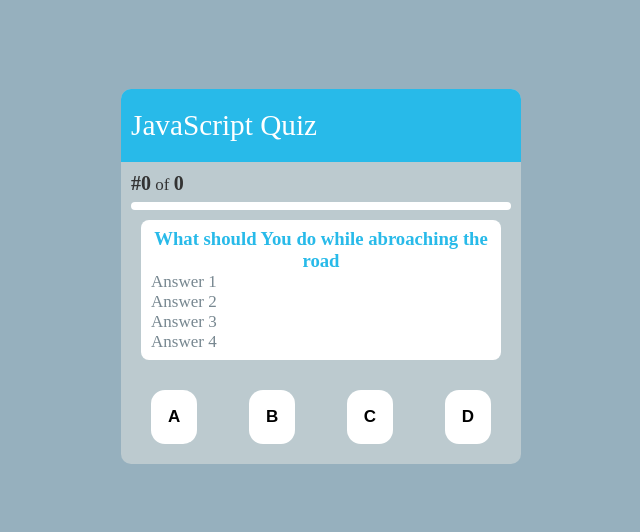
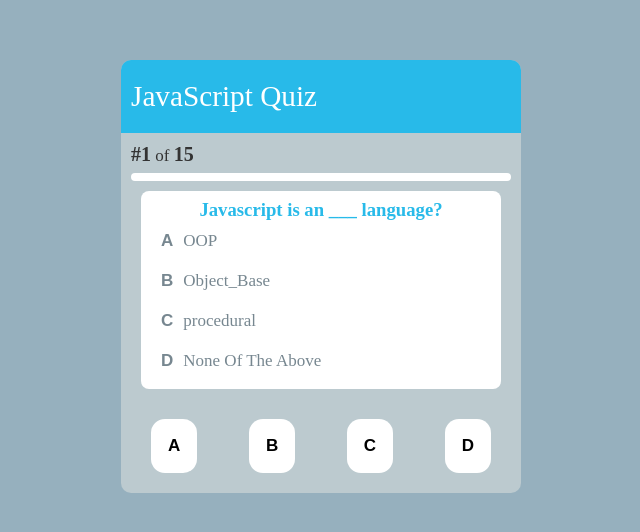
Before and after one commit to MahmoudSaad97/Quizz-App, a plain HTML site: page index.html in a window 1280 px wide. Shown: the part 124-656 px from the top of the page, without its empty margins (319-959 px from the left). Drawn offline with Linux system fonts and the light colour scheme; the site is published under a folder, as on GitHub Pages, so addresses that start at the root find nothing; a web font is replaced by a local one.

Commit message:
Update index.html

```diff
--- a/index.html
+++ b/index.html
@@ -38,6 +38,6 @@
     </div>
     <audio src="Congratulations.mp3" id="audio"></audio>
   </div>
-  <script src="/Quizz.js"></script>
+  <script src="Quizz.js"></script>
 </body>
 </html>
```
